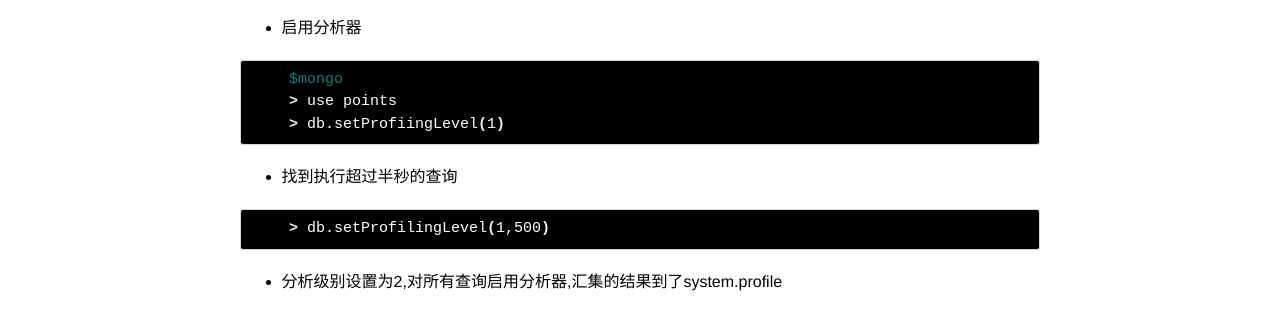
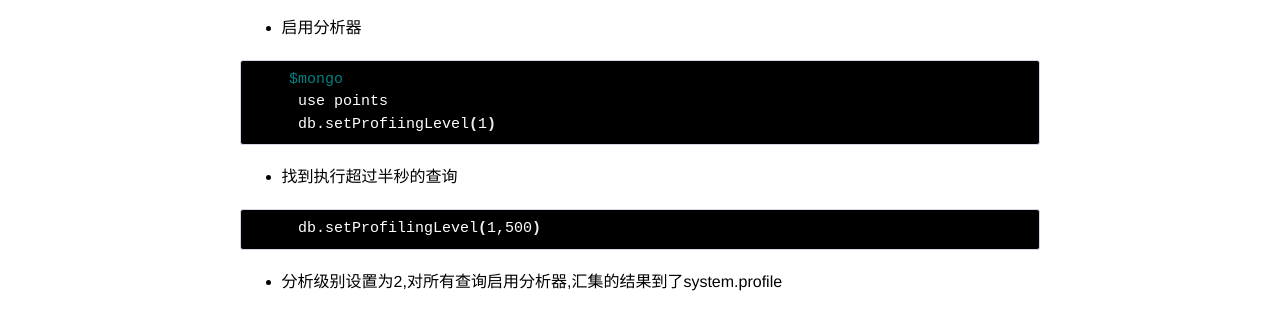
Before and after one commit to guanghetv/guanghetv.github.io, a Jekyll site: the page built from _posts/2015-04-23-mongodb-performance-optimization.markdown, in a window 1280 px wide. Shown: the part 1092-1404 px from the top of the page. Built offline with Jekyll 4.4.1, drawn with Linux system fonts in a browser that asks for light colours; Markdown is read by kramdown in place of the engine named in the settings; comment, search, counter and statistics services are not loaded.

Commit message:
(format) clearfix

````diff
--- a/_posts/2015-04-23-mongodb-performance-optimization.markdown
+++ b/_posts/2015-04-23-mongodb-performance-optimization.markdown
@@ -36,14 +36,14 @@ MongoDB真的遇到性能瓶颈了吗? 对于查询优化,还可以做到哪些?
 
 ```shell
     $mongo
-    > use points
-    > db.setProfiingLevel(1)
+     use points
+     db.setProfiingLevel(1)
 ```
 
 * 找到执行超过半秒的查询
 
 ```shell
-    > db.setProfilingLevel(1,500)
+     db.setProfilingLevel(1,500)
 ```
 
 * 分析级别设置为2,对所有查询启用分析器,汇集的结果到了system.profile
````
